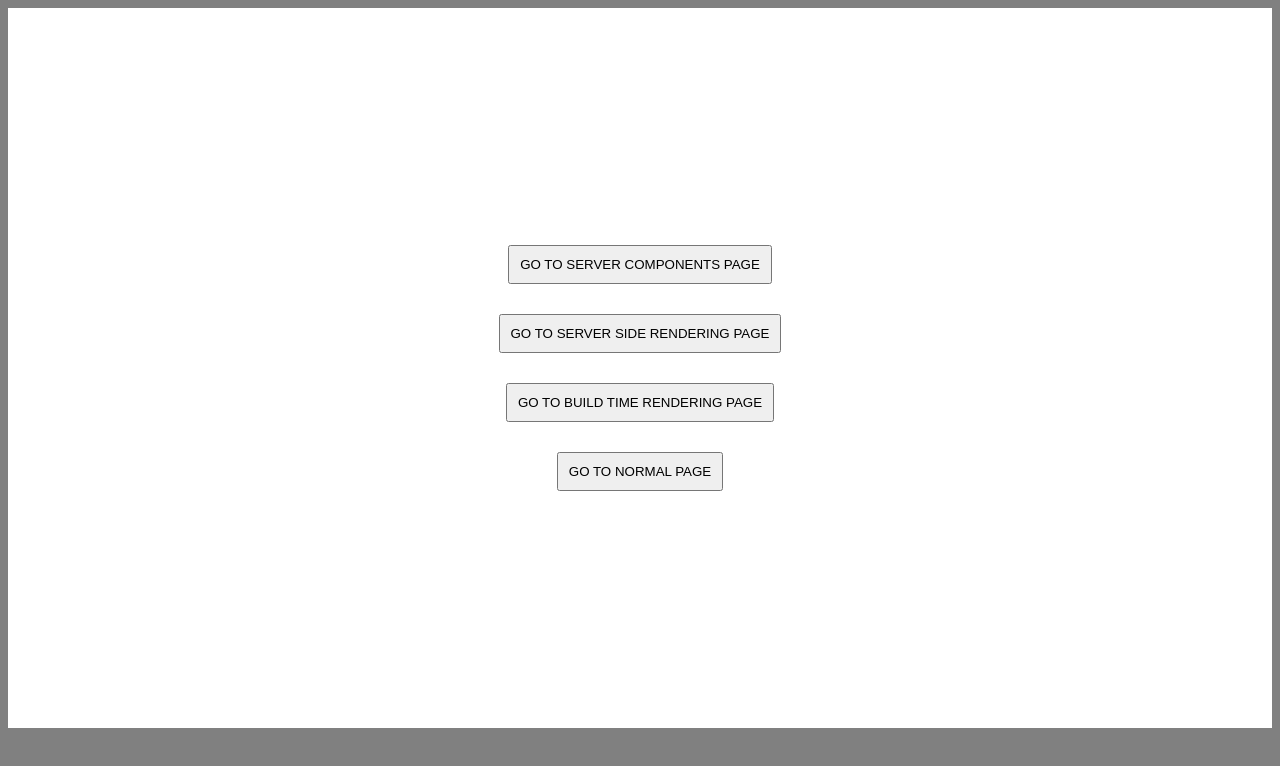
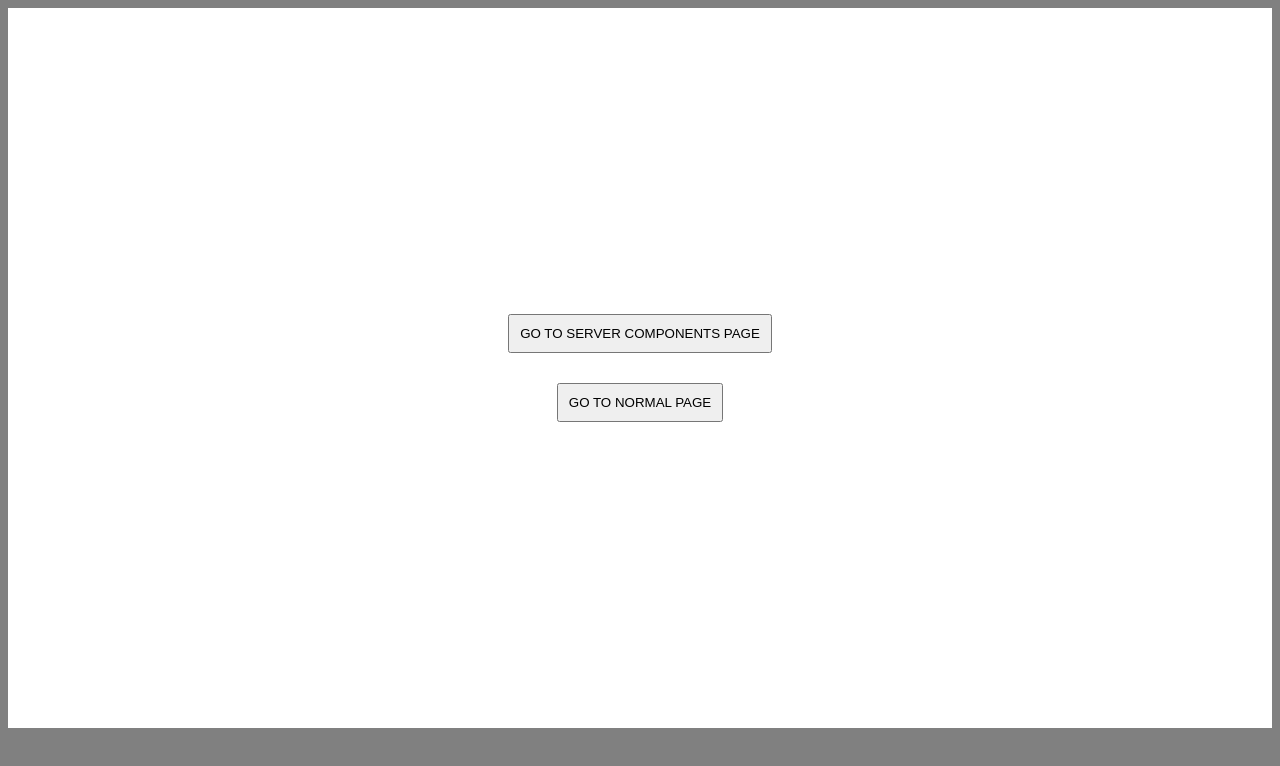
Before and after one commit to RishabaPriyanCMW/server-components-testing, a Next.js app: page / in a window 1280 px wide. Shown: the top 766 px of the page. Built offline with nearby package versions, Linux system fonts and the light colour scheme.

Commit message:
commented unwanted buttons

```diff
--- a/src/app/page.tsx
+++ b/src/app/page.tsx
@@ -21,14 +21,14 @@ export default function Home() {
           href="/serverComponents"
           label="go to server components page"
         />
-        <PrimaryLinkButton
+        {/* <PrimaryLinkButton
           href="/serverSideRendering"
           label="go to server side rendering page"
         />
         <PrimaryLinkButton
           href="/buildTimeGeneration"
           label="Go to build time rendering page"
-        />
+        /> */}
         <PrimaryLinkButton href="/normal" label="Go to normal page" />
       </div>
     </main>
```
